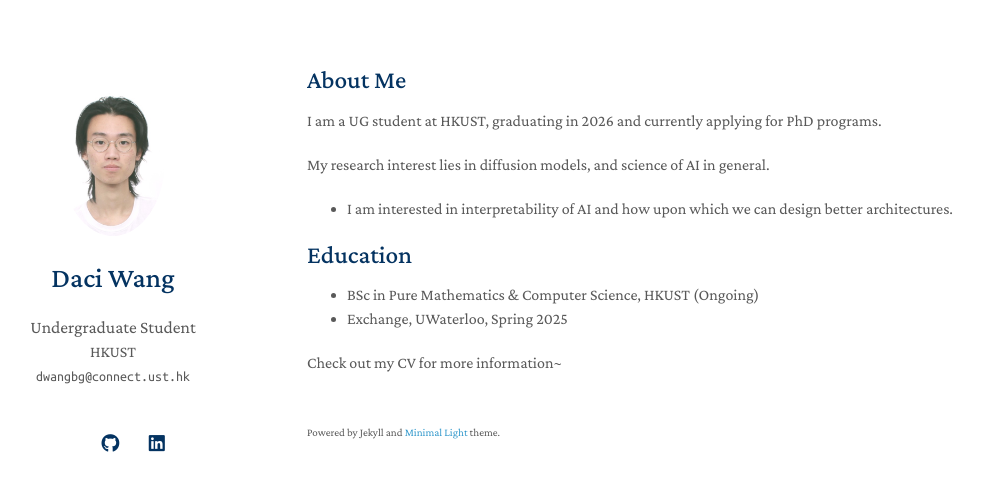
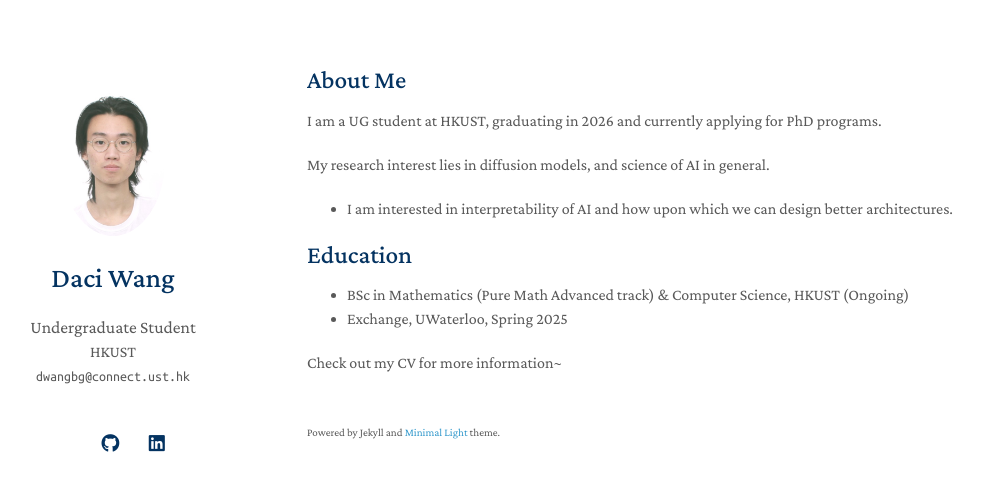
Before and after one commit to daci-wang/daci-wang.github.io, a Jekyll site: the page built from index.md, in a window 1280 px wide. Shown: the top 491 px of the page, without its empty margins (163-1146 px from the left). Built offline with Jekyll 4.4.1, drawn with Linux system fonts in a browser that asks for light colours; a style sheet for code colours, icons or effects is not loaded; our own code applies the rules of GitHub Pages for plain Markdown files.

Commit message:
Update index.md

```diff
--- a/index.md
+++ b/index.md
@@ -11,7 +11,7 @@ My research interest lies in diffusion models, and science of AI in general.
 
 ## Education
 
-- BSc in Pure Mathematics & Computer Science, HKUST (Ongoing)
+- BSc in Mathematics (Pure Math Advanced track) & Computer Science, HKUST (Ongoing)
 - Exchange, UWaterloo, Spring 2025
 
 Check out my CV for more information~
```
